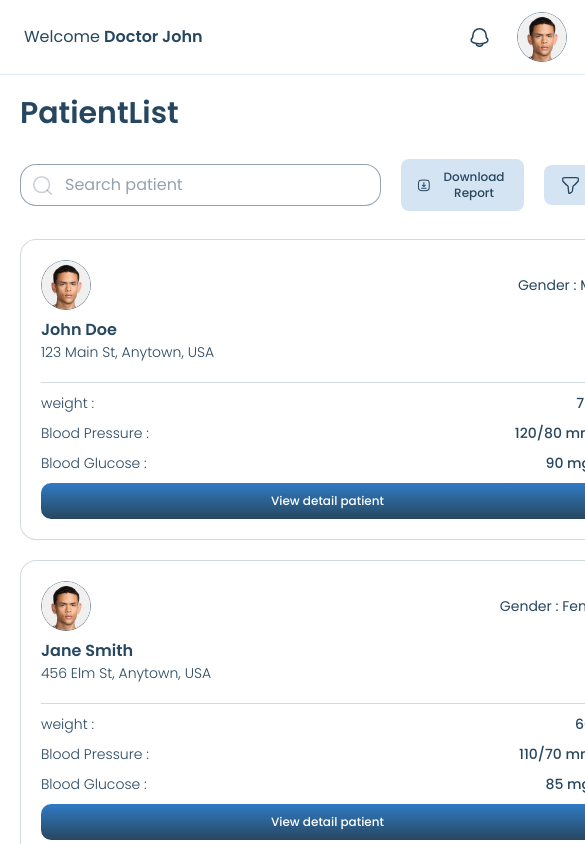
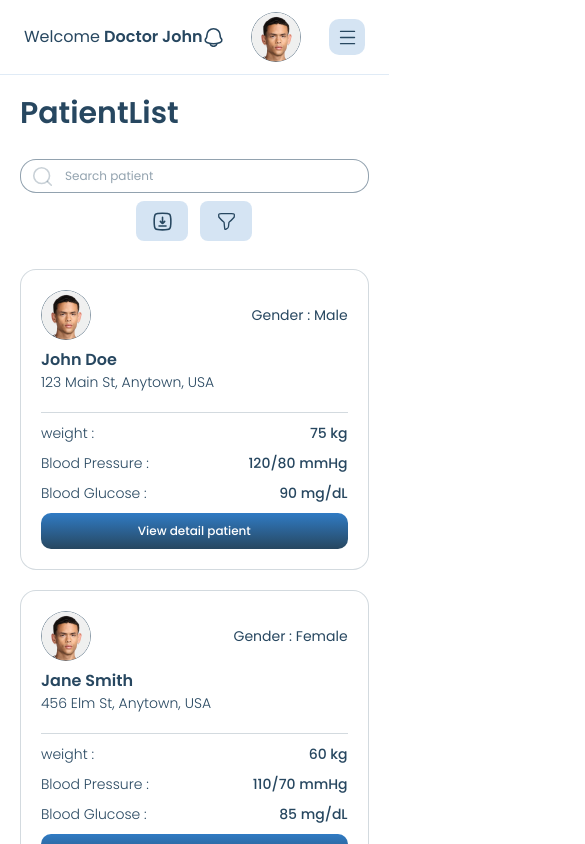
Before and after one commit to SergeCodeur/figma-to-code-ed2-week4, a Next.js app: page /dashboard-doctor/patient-list in a window 390 px wide. Shown: the top 844 px of the page, 585 px wide, since content can reach past the window. Built offline with nearby package versions, Linux system fonts and the light colour scheme.

Commit message:
update style of responsive

```diff
--- a/src/app/(dashboard)/dashboard-doctor/patient-list/details/page.tsx
+++ b/src/app/(dashboard)/dashboard-doctor/patient-list/details/page.tsx
@@ -8,18 +8,23 @@ const PatientDetails = () => {
 	return (
 		<div className="w-full space-y-7">
 			<div className="flex justify-start gap-2.5">
-				<Link href="/dashboard-doctor/patient-list" className="font-semibold">
+				<Link
+					href="/dashboard-doctor/patient-list"
+					className="font-semibold text-xs md:text-sm"
+				>
 					Patient List
 				</Link>
-				<ArrowRight />
-				<p>Patien details</p>
+				<ArrowRight width={16} height={16} />
+				<p className="text-xs md:text-sm">Patient details</p>
 			</div>
 			<div className="flex max-md:flex-col gap-5 min-h-52 justify-center">
 				<div className="md:max-w-96 w-full">
 					<PatientDetailsCard />
 				</div>
 				<div className="flex-1 p-5 border border-dark-blue/20 rounded-2xl h-full max-w-[780px]">
-					<h3 className="font-semibold text-xl mb-2">Past Notes Appointment</h3>
+					<h3 className="font-semibold text-lg md:text-xl mb-2">
+						Past Notes Appointment
+					</h3>
 					<div className="overflow-y-auto max-h-[700px]">
 						<AppointmentNoteCard
 							date="June 12, 2024"
--- a/src/app/(dashboard)/dashboard-doctor/patient-list/page.tsx
+++ b/src/app/(dashboard)/dashboard-doctor/patient-list/page.tsx
@@ -7,23 +7,25 @@ const PatientLists = () => {
 		<div className="w-full space-y-7">
 			<h1 className="text-3xl font-semibold">PatientList</h1>
 			<div className="w-full space-y-7">
-				<div className="flex justify-between w-full items-center gap-5">
-					<div className="w-fit relative">
+				<div className="flex justify-between max-md:flex-col w-full items-center gap-2 md:gap-5">
+					<div className="lg:w-fit w-full relative">
 						<Search className="absolute left-3 top-1/2 -translate-y-1/2 text-dark-blue/50" />
 						<input
 							type="text"
 							placeholder="Search patient"
-							className="w-[361px] border-dark-blue/50 border rounded-2xl pl-11 pr-4 py-2 text-dark-blue placeholder:text-dark-blue/50"
+							className="lg:w-[361px] w-full text-xs md:text-sm border-dark-blue/50 border rounded-2xl pl-11 pr-4 py-2 text-dark-blue placeholder:text-dark-blue/50"
 						/>
 					</div>
-					<div className="flex items-center gap-5">
+					<div className="flex items-center gap-3 md:gap-5">
 						<Button>
 							<DownloadSquare />
-							<span>Download Report</span>
+							<span className="lg:block hidden md:text-sm">
+								Download Report
+							</span>
 						</Button>
 						<Button>
 							<Filter />
-							<span>Filter</span>
+							<span className="sm:block hidden md:text-sm">Filter</span>
 						</Button>
 					</div>
 				</div>
--- a/src/components/dashboard/cards/PatientCard.tsx
+++ b/src/components/dashboard/cards/PatientCard.tsx
@@ -24,7 +24,7 @@ const PatientCard = ({
 
 	return (
 		<div
-			className={`${className} p-5 bg-white rounded-2xl border border-dark-blue/20 h-full flex flex-col justify-between gap-2.5`}
+			className={`${className} p-5 bg-white rounded-2xl border border-dark-blue/20 h-full flex flex-col justify-between gap-2.5 min-w-64`}
 		>
 			<div className="space-y-2 pb-5 border-b border-dark-blue/20">
 				<div className="flex items-center justify-between">
```
